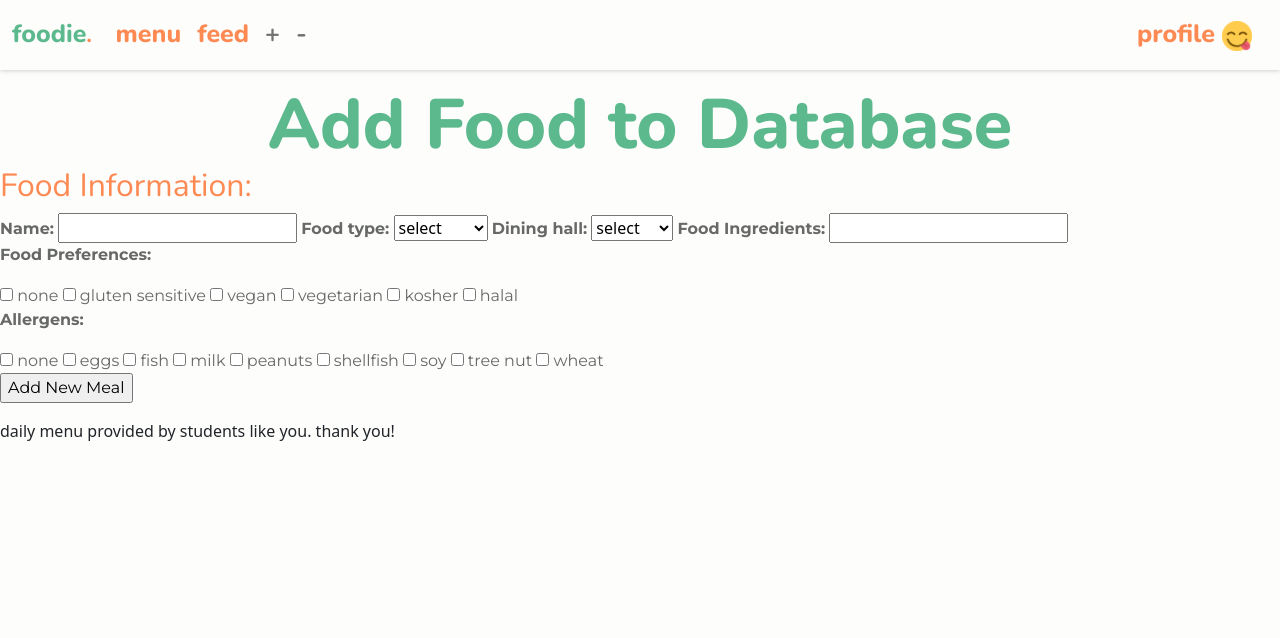
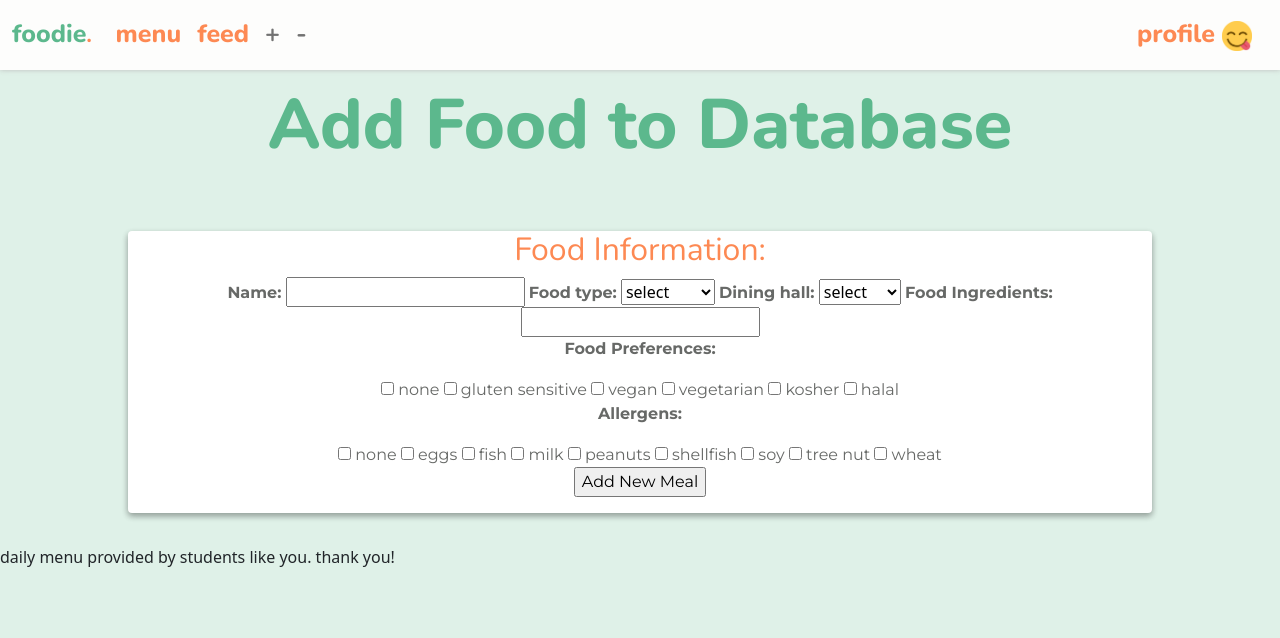
Before and after one commit to fangwenxia/foodie, a Flask app: template templates/dataentry.html in a window 1280 px wide. Shown: the top 638 px of the page. Run offline with Flask 2, Linux system fonts and the light colour scheme; the template is opened without the code that fills it, so the values that code supplies are empty; a user stored in the database is signed in.

Commit message:
small update to datentry css

```diff
--- a/templates/dataentry.html
+++ b/templates/dataentry.html
@@ -6,10 +6,13 @@
         border: #676967;
         border-width: 20px;
     }
+    body {
+    background-color:#5cb88d32;
+    }
 </style>
 <h1>Add Food to Database</h1>
 <!-- add something to action -->
-<div class="d-flex flex-column row addfood">
+<div class="d-flex flex-column row addfood card">
     <form method=post action="{{url_for('addfood')}}">
         <h2>Food Information:</h2>
         <label for="food-name"><b>Name:</b></label>
```
